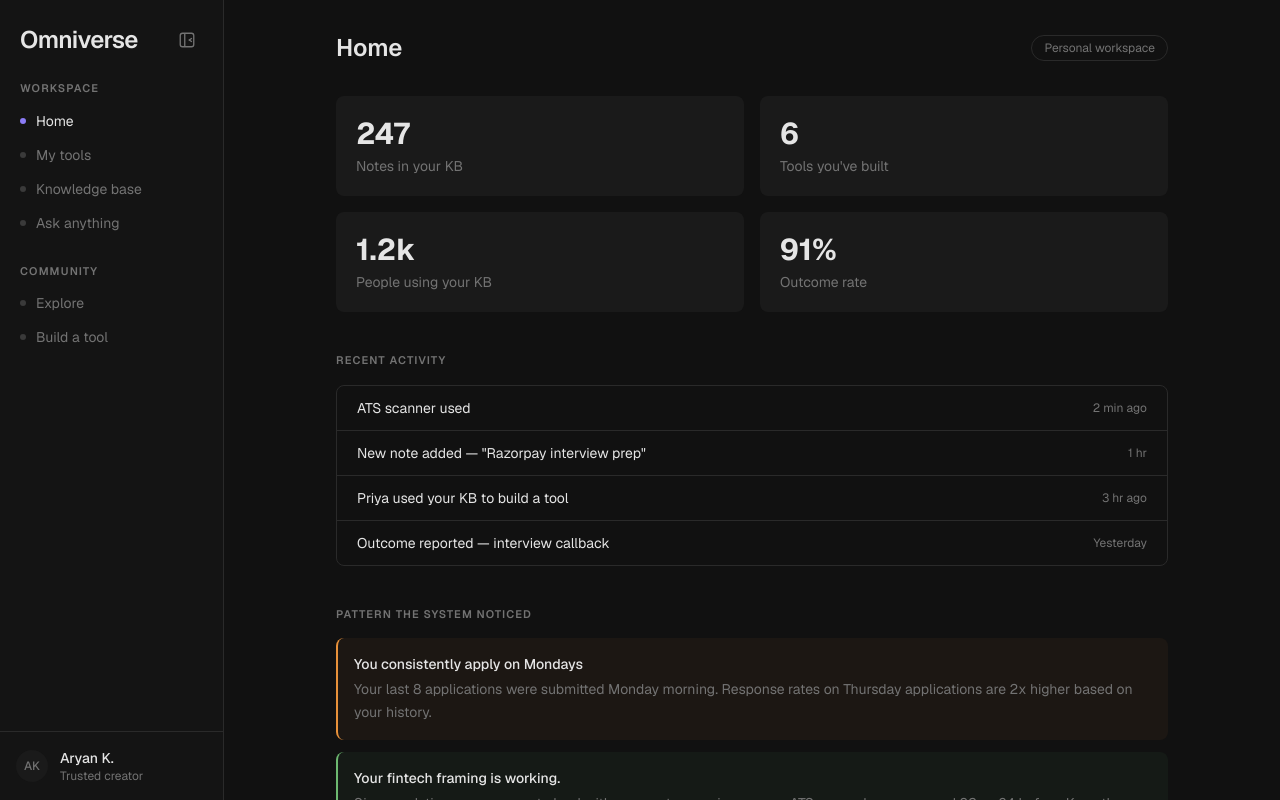
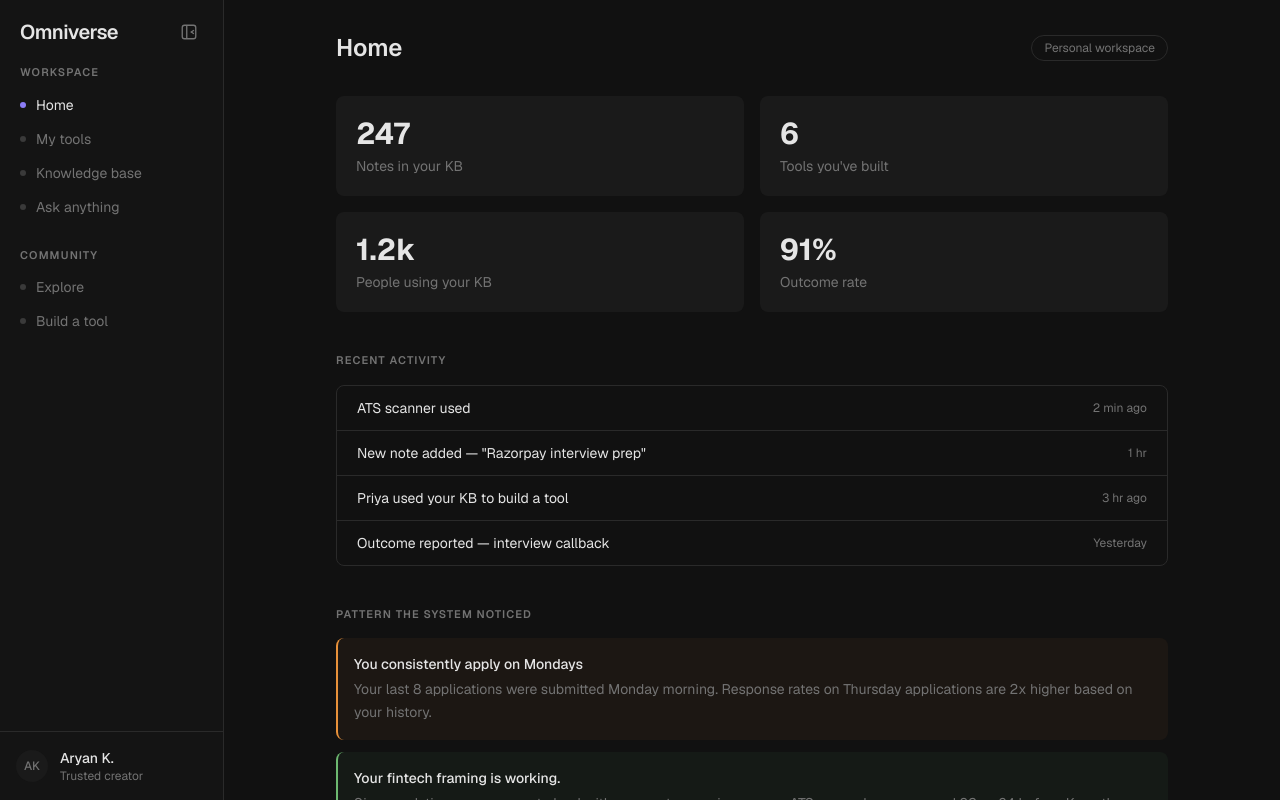
Before and after one commit to RitikPadhy/Omniverse, a Next.js app: page / in a window 1280 px wide. Built offline with nearby package versions, Linux system fonts and the light colour scheme.

Commit message:
change in toggle button - same horizontal level

```diff
--- a/src/components/sidebar.tsx
+++ b/src/components/sidebar.tsx
@@ -53,13 +53,13 @@ export default function Sidebar({
           open ? "translate-x-0" : "-translate-x-full"
         }`}
       >
-      <div className="flex items-center justify-between px-5 py-6">
-        <h1 className="text-2xl font-semibold tracking-tight text-foreground">
+      <div className="flex h-16 items-center justify-between px-5">
+        <h1 className="text-xl font-semibold tracking-tight text-foreground leading-none">
           Omniverse
         </h1>
         <button
           onClick={onToggle}
-          className="flex h-8 w-8 items-center justify-center rounded-lg text-muted hover:text-foreground hover:bg-card/80 transition-colors"
+          className="flex h-7 w-7 items-center justify-center rounded-md text-muted hover:text-foreground hover:bg-card/80 transition-colors"
           aria-label={open ? "Close sidebar" : "Open sidebar"}
         >
           <svg
```
